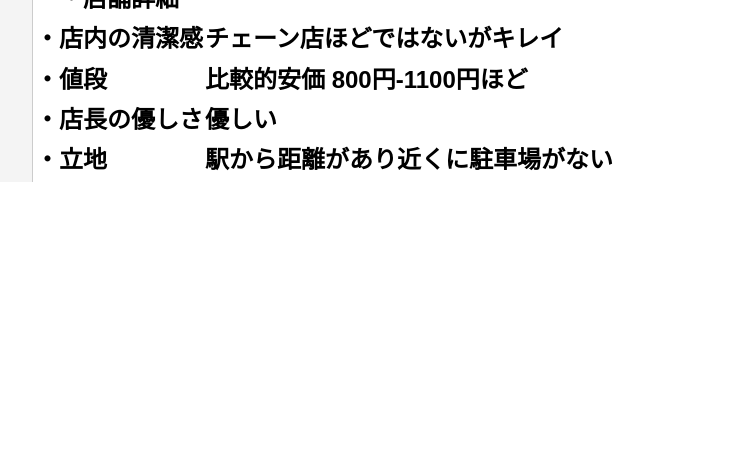
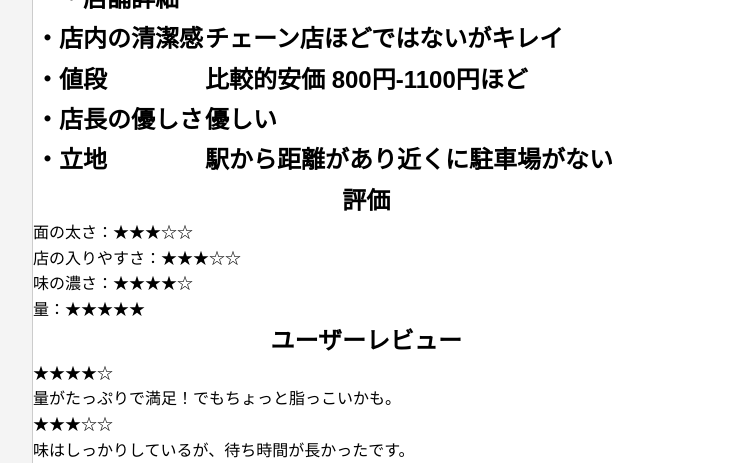
Before and after one commit to s1f102500753/team-project, a plain HTML site: page excercise kadai/itabashi.html in a window 1280 px wide. Shown: the part 1107-1570 px from the top of the page, without its empty margins (223-954 px from the left). Before the commit the page ends 1289 px from the top, so only its background shows below. Drawn offline with Linux system fonts and the light colour scheme; some packages are replaced by stand-ins of ours.

Commit message:
Update itabashi.html

```diff
--- a/excercise kadai/itabashi.html
+++ b/excercise kadai/itabashi.html
@@ -127,6 +127,30 @@
             <tr><td>・店長の優しさ</td><td>優しい</td></tr>
             <tr><td>・立地</td><td>駅から距離があり近くに駐車場がない</td></tr>
         </table>
+        <h2 style="text-align:center;">評価</h2>
+      <div class="star-rating">
+        <span class="star-label">面の太さ：</span>★★★☆☆
+      </div>
+      <div class="star-rating">
+        <span class="star-label">店の入りやすさ：</span>★★★☆☆
+      </div>
+      <div class="star-rating">
+        <span class="star-label">味の濃さ：</span>★★★★☆
+      </div>
+      <div class="star-rating">
+        <span class="star-label">量：</span>★★★★★
+      </div>
+      <section>
+      <h2 style="text-align:center;">ユーザーレビュー</h2>
+      <div class="star-rating">
+        <span class="star-label">★★★★☆</span>
+        <p>量がたっぷりで満足！でもちょっと脂っこいかも。</p>
+      </div>
+      <div class="star-rating">
+        <span class="star-label">★★★☆☆</span>
+        <p>味はしっかりしているが、待ち時間が長かったです。</p>
+      </div>
+    </section>
     </main>
 
 </body>
```
